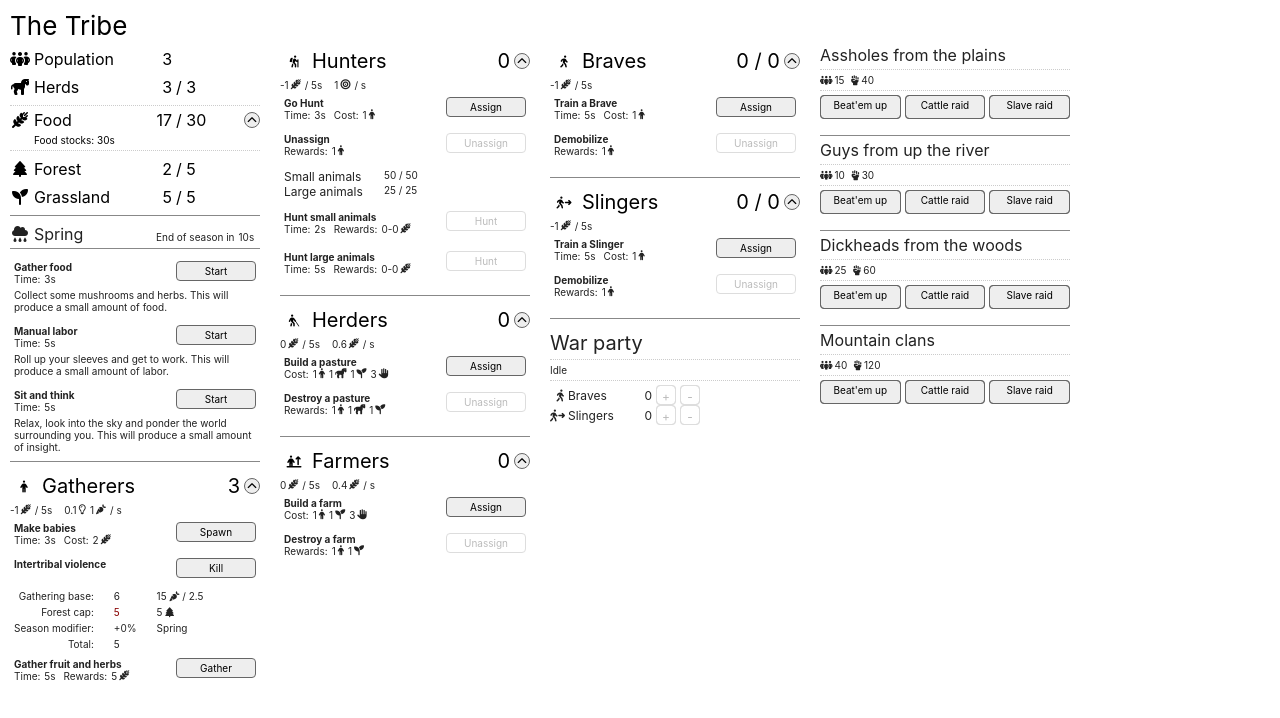
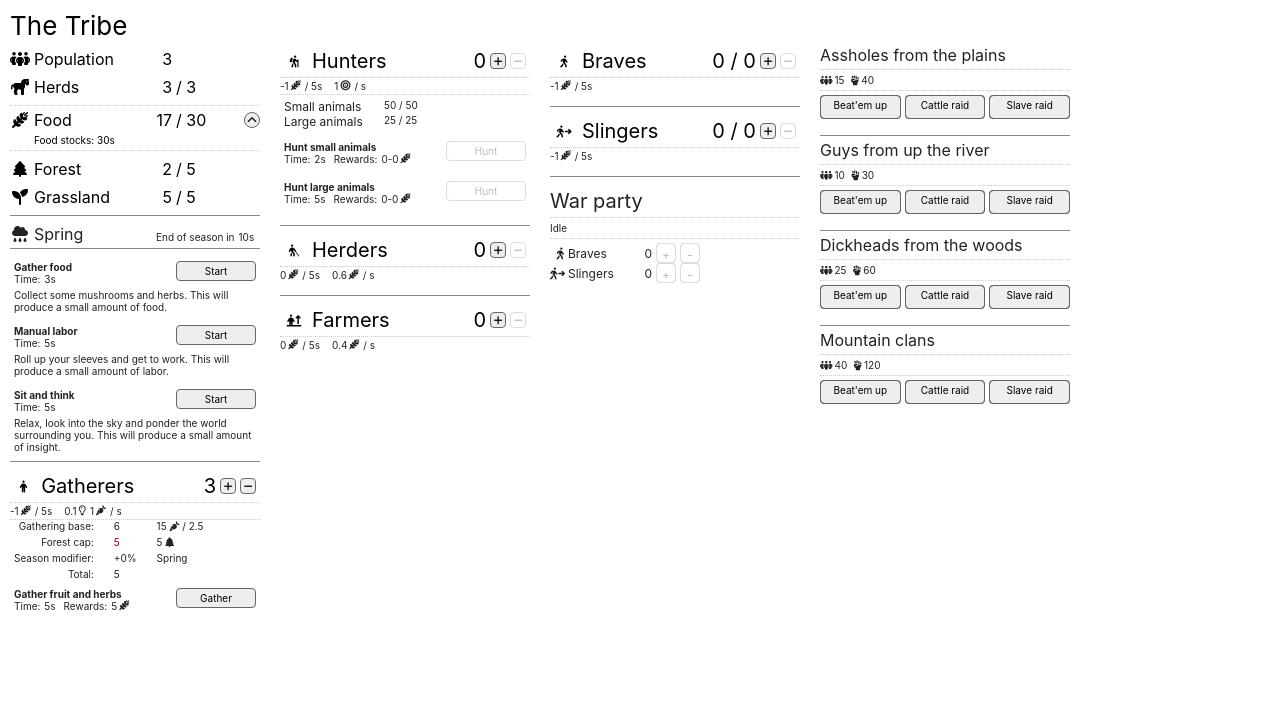
Before and after one commit to socha23/civlite, a React (Create React App) app: page / in a window 1280 px wide. Shown: the top 718 px of the page. Built offline with nearby package versions, Linux system fonts and the light colour scheme.

Commit message:
small button actions

```diff
--- a/src/model/gatheringModel.tsx
+++ b/src/model/gatheringModel.tsx
@@ -23,6 +23,7 @@ export type GatheringActionStats = {
 
     forestCapApplied: boolean
     forestCount: number
+    forestCapPerForest: number
     forestCap: number
 
     season: Season
@@ -91,8 +92,12 @@ export class GatheringModel {
         return this.resources.resource(ResourceType.Forest).count
     }
 
+    get forestCapPerForest() {
+        return 1
+    }
+
     get forestCap() {
-        return this.forestCount
+        return this.forestCount * this.forestCapPerForest
     }
 
     get seasonalMultiplier() {
@@ -124,6 +129,7 @@ export class GatheringModel {
             uncappedFood: this.expectedUncapped,
             forestCapApplied: this.expectedUncapped > this.forestCap,
             forestCount: this.forestCount,
+            forestCapPerForest: this.forestCapPerForest,
             forestCap: this.forestCap,
             seasonalMultiplier: this.seasonalMultiplier,
             totalFood: this.totalExpectedFood,
--- a/src/view/action.tsx
+++ b/src/view/action.tsx
@@ -1,4 +1,4 @@
-import React, { PropsWithChildren, ReactNode } from 'react';
+import React, { CSSProperties, PropsWithChildren, ReactNode } from 'react';
 
 import { GameModel } from '../model/gameModel';
 import { Action, ActionState, unlazyRewards } from '../model/action'
@@ -6,6 +6,7 @@ import { Colors, FontSizes, DividerColors } from './icons';
 import { AmountWithColorProps, Amounts } from './amount';
 import { ActionCommonLabels } from './labels';
 import { CoordsCatcher } from './elementCoordinatesHolder';
+import { WithTooltip } from './tooltips';
 
 interface ActionParms {
   title?: string,
@@ -133,21 +134,6 @@ export const ActionButton = (a: ActionProps) => <ActionButtonInner {...a}>
  </div>
 </ActionButtonInner>
 
-export const SmallIconButton = (a: ActionProps) => <div style={{
-  width: 16,
-  height: 16,
-}}>
-  <ActionButtonInner {...a}>
-    <div style={{
-      display: 'flex',
-      alignItems: 'center',
-      justifyContent: 'center',
-    }}>
-      <i style={{fontSize: 8}} className='fa-solid fa-plus'/>
-    </div>
-
-  </ActionButtonInner>
-</div>
 
 export const ActionRow = (p: ActionProps) => <div className="dottedDividers" style={{
   display: "flex",
@@ -210,17 +196,16 @@ const ActionRowProgressIndicator = (a: ActionProps) => {
 }
 
 
-const ActionRowStartActionButton = (a: ActionProps) => {
+const ActionButton3 = (a: PropsWithChildren<ActionProps & {style?: CSSProperties}>) => {
   const enabled = !a.disabled && (a.state === ActionState.Ready)
   const buttonStyle = enabled ? BUTTON_STYLE_ENABLED : BUTTON_STYLE_DISABLED
   return <CoordsCatcher id={a.id}>
     <div style={{
       ...buttonStyle,
+      ...a.style,
       display: "flex",
       alignItems: "center",
       justifyContent: "center",
-      width: 80,
-      minHeight: 20,
       userSelect: "none",
     }} onClick={() => {
       if (a.disabled) {
@@ -229,10 +214,17 @@ const ActionRowStartActionButton = (a: ActionProps) => {
         a.action()
       }
     }}>
-      {a.buttonLabel || a.title}
+      {a.children}
     </div>
   </CoordsCatcher>
 }
+
+const ActionRowStartActionButton = (a: ActionProps) => <ActionButton3 style={{
+  width: 80,
+  minHeight: 20,
+}} {...a}>
+   {a.buttonLabel || a.title}
+</ActionButton3>
 
 const ActionRowTitle = (p: ActionProps) => <div style={{
   fontWeight: "bold",
@@ -249,7 +241,7 @@ const ActionRowsAmountsRow = (p: {label: string, items: AmountWithColorProps[]})
   <Amounts items={p.items}/>
 </div>
 
-const InnerActionRow3 = (p: ActionProps & {displayRewards?: boolean}) => {
+const InnerActionRow3 = (p: ActionProps & {showButton: boolean, displayRewards?: boolean}) => {
   const costs = p.costs || []
   const work = p.workCost || []
 
@@ -283,7 +275,7 @@ const InnerActionRow3 = (p: ActionProps & {displayRewards?: boolean}) => {
           </div>
         }
       </div>
-      {p.state === ActionState.InProgress ? <ActionRowProgressIndicator {...p}/> : <ActionRowStartActionButton {...p}/>}
+      {p.showButton && (p.state === ActionState.InProgress ? <ActionRowProgressIndicator {...p}/> : <ActionRowStartActionButton {...p}/>)}
     </div>
     <div>
       {p.description}
@@ -291,11 +283,15 @@ const InnerActionRow3 = (p: ActionProps & {displayRewards?: boolean}) => {
   </div>
 }
 
-export const ActionRow3 = (p: ActionProps & {displayRewards?: boolean}) => <div style={{
+export const ActionRow3 = (p: ActionProps & {
+  inTooltip?: boolean,
+  displayRewards?: boolean
+}) => <div style={{
     borderStyle: "solid",
     borderWidth: 2,
     borderColor: p.state === ActionState.InProgress ? Colors.active : "transparent",
-    borderRadius: 6,
+    borderRadius: p.inTooltip ? 0 : 6,
+    fontSize: FontSizes.small,
   }}>
     <div style={{
       position: "relative",
@@ -314,8 +310,21 @@ export const ActionRow3 = (p: ActionProps & {displayRewards?: boolean}) => <div
         zIndex: 2,
         padding: 2,
       }}>
-        <InnerActionRow3 {...p}/>
+        <InnerActionRow3 showButton={!p.inTooltip} {...p}/>
       </div>
 
     </div>
   </div>
+
+export const SmallButtonAction = (p: ActionProps) => <WithTooltip tooltip={
+  <ActionRow3 {...p} inTooltip={true}/>
+}>
+  <ActionButton3 {...p} style={{
+    width: 16,
+    height: 16,
+    borderRadius: 4,
+    fontSize: FontSizes.small,
+  }}>
+    {p.buttonLabel}
+  </ActionButton3>
+</WithTooltip>
--- a/src/view/gameView.tsx
+++ b/src/view/gameView.tsx
@@ -15,6 +15,8 @@ import { Effects } from './effects';
 import { LogProps, LogView, logProps } from './log';
 import { gatheringProps, GatheringProps, GatheringSection } from './gathering';
 import { HungerWarning } from './food';
+import { TooltipOverlay, WithTooltip } from './tooltips';
+import { MouseCatcher } from './mouseCatcher';
 
 
 export type GameViewProps = {
@@ -111,7 +113,9 @@ const InnerGameView = (p: GameViewProps) =>
         height: "100%",
       }}>
         <Column>
-          <InventoryBox {...p.summary}/>
+          <WithTooltip tooltip={<div>BOOO</div>}>
+            <InventoryBox {...p.summary}/>
+          </WithTooltip>
           <CalendarBox {...p.calendar}/>
           <ManualCollectionBox {...p.resourceGathering}/>
           <PopBox {...popProps(p, PopType.Idler)}>
@@ -166,10 +170,13 @@ export const GameView = (p: GameViewProps) => {
     }}
   >
     <Effects/>
+    <TooltipOverlay/>
     <div style={{
       zIndex: 0
     }}>
-      <InnerGameView {...p}/>
+      <MouseCatcher>
+        <InnerGameView {...p}/>
+      </MouseCatcher>
     </div>
   </div>
 
--- a/src/view/icons.tsx
+++ b/src/view/icons.tsx
@@ -41,6 +41,8 @@ export const Icons = {
     PanelExpand: 'fa-solid fa-chevron-down',
     PanelHide: 'fa-solid fa-chevron-up',
 
+    Plus: 'fa-solid fa-plus',
+    Minus: 'fa-solid fa-minus',
 
     [PopType.Idler]: 'fa-solid fa-person',
     [PopType.Hunter]: 'fa-solid fa-person-hiking',
--- /dev/null
+++ b/src/view/mouseCatcher.tsx
@@ -0,0 +1,21 @@
+import React, { PropsWithChildren } from 'react';
+
+let mouseX = 0
+let mouseY = 0
+
+export function getMouseX() {
+  return mouseX
+}
+
+export function getMouseY() {
+  return mouseY
+}
+
+export const MouseCatcher = (p: PropsWithChildren<{}>) => {
+  return <div onMouseMove={e => {
+    mouseX = e.clientX
+    mouseY = e.clientY
+  }}>
+    {p.children}
+  </div>
+}
--- a/src/view/popBox.tsx
+++ b/src/view/popBox.tsx
@@ -1,7 +1,7 @@
 import React, {PropsWithChildren} from 'react';
 import { Box } from './box'
 import { GameModel } from '../model/gameModel'
-import { ActionProps, propsForAction, ActionRow3 } from './action';
+import { ActionProps, propsForAction, ActionRow3, SmallButtonAction } from './action';
 import { PopType, isAssignable } from '../model/pops';
 import { FontSizes, TrendColors, DividerColors, Icons, Colors, Labels } from './icons';
 import { formatNumber } from '../model/utils';
@@ -91,10 +91,11 @@ const PopHeader = (p: PopBoxProps) => <div style={{
       {isAssignable(p.popType) ? p.unassignedCount + " / " + p.count : p.count}
     </CoordsCatcher>
   </div>
+  <SmallButtonAction {...p.buyAction} buttonLabel={<i className={Icons.Plus}/>}/>
+  <SmallButtonAction {...p.sellAction} buttonLabel={<i className={Icons.Minus}/>}/>
   <div style={{
     fontSize: FontSizes.small
   }}>
-    <SwitchExpandToggle/>
   </div>
 </div>
 
@@ -128,14 +129,8 @@ export const PopBox = (p: PropsWithChildren<PopBoxProps>) =>
       paddingTop: 8,
       paddingBottom: 12,
     }}>
-      <SwitchParent>
-        <PopHeader {...p}/>
-        <PopResources {...p}/>
-        <SwitchPanel>
-          <ActionRow3 {...p.buyAction}/>
-          <ActionRow3 {...p.sellAction} displayRewards={true}/>
-        </SwitchPanel>
-        {p.children}
-      </SwitchParent>
+      <PopHeader {...p}/>
+      <PopResources {...p}/>
+      {p.children}
     </div>
   </Box>
--- /dev/null
+++ b/src/view/tooltips.tsx
@@ -0,0 +1,79 @@
+import React, {createContext, useContext, useEffect, useRef, useState} from 'react';
+import { createPortal } from 'react-dom';
+import { Colors } from './icons';
+import { getMouseY, getMouseX } from './mouseCatcher';
+import { CoordsCatcher, getCoords } from './elementCoordinatesHolder';
+
+type TooltipContextType = {
+  node?: HTMLDivElement,
+}
+
+const TooltipContext = createContext<TooltipContextType>({
+  node: undefined,
+})
+
+export const TooltipOverlay = () => {
+  const ref = useRef<HTMLDivElement>(null)
+  const ctx = useContext(TooltipContext)
+
+  useEffect(() => {
+    if (ref.current) {
+      ctx.node = ref.current
+    }
+  })
+
+  return <div ref={ref} style={{
+    pointerEvents: "none",
+    width: "100%",
+    height: "100%",
+    position: "absolute",
+    zIndex: 20,
+  }}>
+  </div>
+}
+
+let autoinc = 0
+function nextId() {
+  return "_tooltip" + (autoinc++)
+}
+
+export const Tooltip = (p: {id: string, children?: React.ReactNode}) => {
+  const coords = getCoords(p.id)
+  if (!coords) {
+      return <div/>
+  }
+  return <div style={{
+    position: "absolute",
+    top: coords.bottom + 10,
+    left: coords.left + 10,
+    zIndex: 30,
+    backgroundColor: "white",
+    borderWidth: 1,
+    borderColor: Colors.default,
+    borderStyle: "solid",
+  }}>
+    {p.children}
+  </div>
+}
+
+export const WithTooltip = (p: {id?: string,
+  tooltip: React.ReactNode,
+  children?: React.ReactNode}) => {
+    const [shown, setShown] = useState(false)
+    const ctx = useContext(TooltipContext)
+    const [id, _] = useState(p.id || nextId())
+
+    return <div
+      onMouseEnter={() => {
+        setShown(true)
+      }}
+      onMouseLeave={() => {
+        setShown(false)
+      }}
+    >
+      <CoordsCatcher id={id}>
+        {p.children}
+      </CoordsCatcher>
+      { shown && ctx.node && createPortal(<Tooltip id={id}>{p.tooltip}</Tooltip>, ctx.node)}
+    </div>
+}
```
